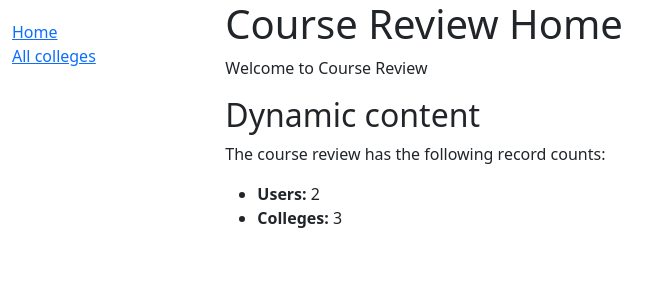
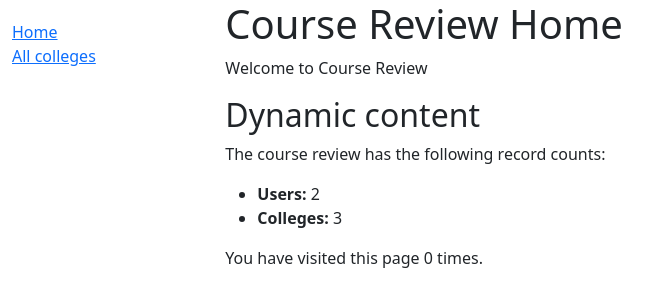
Before and after one commit to HappyWalkers/studentLifeWeb, a Django app: page /course-review/ in a window 1280 px wide. Shown: the top 307 px of the page, without its empty margins (0-672 px from the left). Run offline with Django 3.2, Linux system fonts and the light colour scheme; data comes from the database, SQL or seed files in the repository; both versions use the stored data as it was after the commit.

Commit message:
display visit times on index page using session

```diff
--- a/courseReview/templates/index.html
+++ b/courseReview/templates/index.html
@@ -9,4 +9,6 @@
     <li><strong>Users:</strong> {{ num_users }}</li>
     <li><strong>Colleges:</strong> {{ num_colleges }}</li>
   </ul>
+
+  <p>You have visited this page {{ num_visits }} time{{ num_visits|pluralize }}.
 {% endblock %}
--- a/courseReview/views.py
+++ b/courseReview/views.py
@@ -10,9 +10,14 @@ def index(request):
     num_users = extendUser.objects.all().count()
     num_colleges = college.objects.all().count()
 
+    # Number of visits to this view, as counted in the session variable.
+    num_visits = request.session.get('num_visits', 0)
+    request.session['num_visits'] = num_visits + 1
+
     context = {
         'num_users' : num_users,
         'num_colleges' : num_colleges,
+        'num_visits': num_visits,
     }
 
     return render(request, 'index.html', context=context)
```
Also changed, not shown: db.sqlite3.
